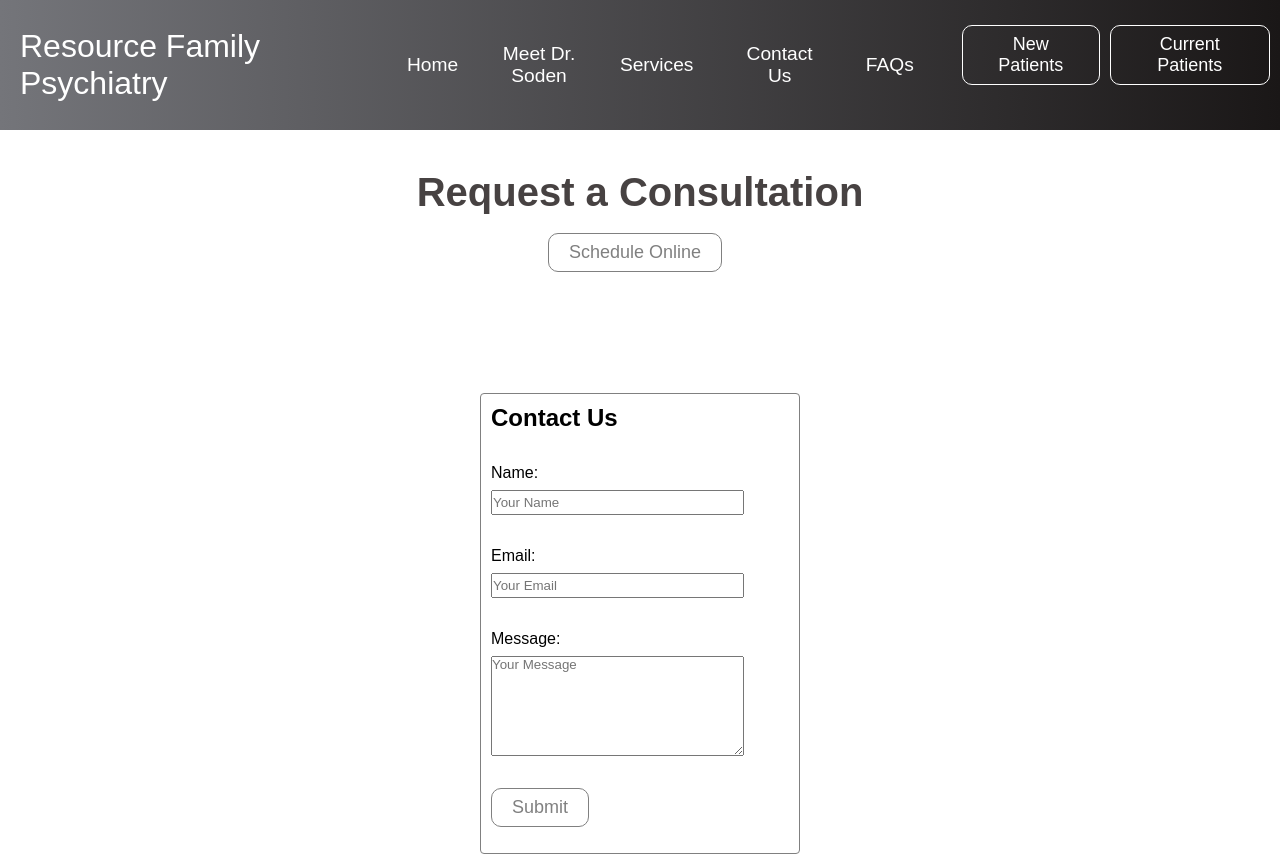
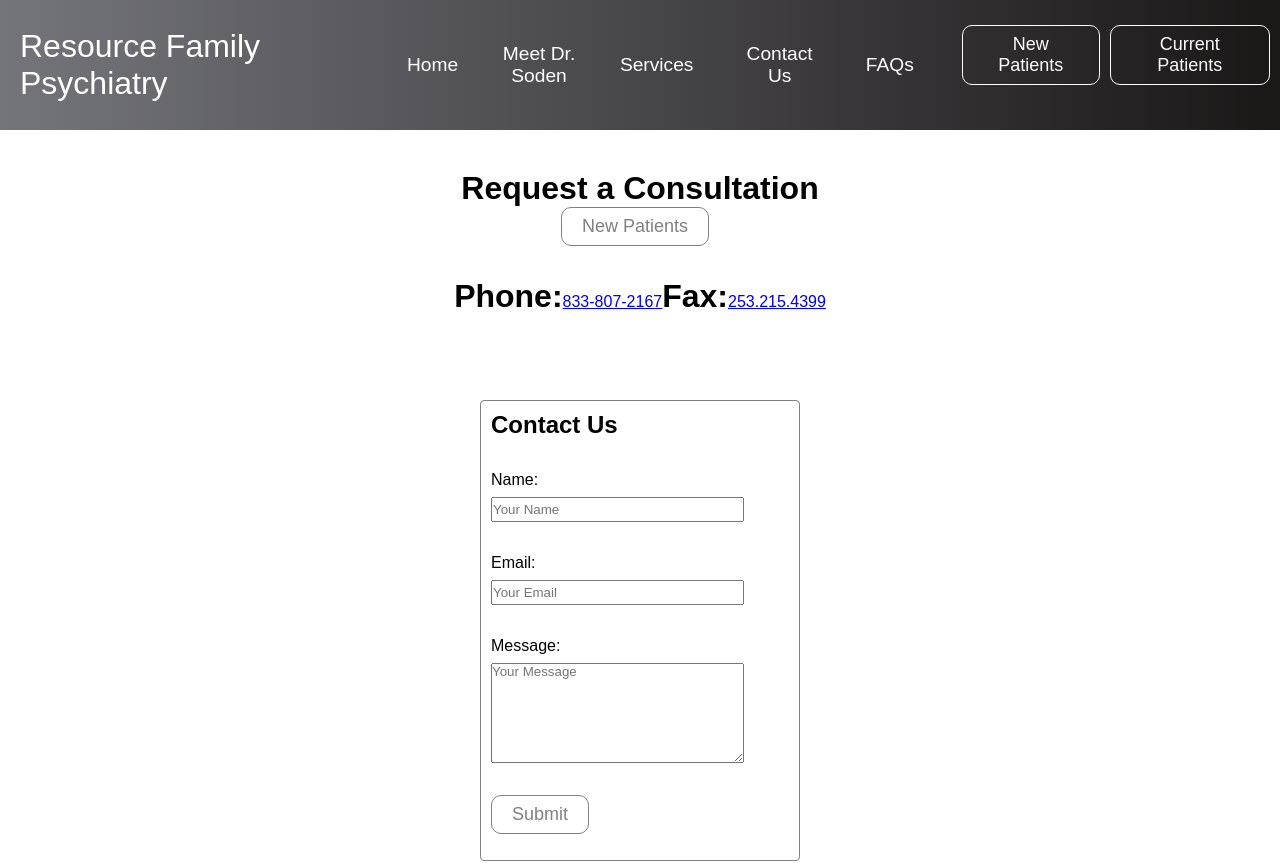
Before and after one commit to slcsta/resource-psych, a React (Create React App) app: page /scheduling in a window 1280 px wide. Shown: the top 863 px of the page. Built offline with nearby package versions, Linux system fonts and the light colour scheme.

Commit message:
updated formatting throughout app

```diff
--- a/src/components/Button.js
+++ b/src/components/Button.js
@@ -11,7 +11,7 @@ export const Button = ({children, type, onClick, buttonStyle, buttonSize}) => {
     const checkButtonSize = SIZES.includes(buttonSize) ? buttonSize : SIZES[0];
 
     return (
-        <a href="https://luminello.com/features/patient-client-portal/" target="_blank" rel='noopener noreferrer' className='btn-mobile'>
+        <a href="https://app2.luminello.com/matthewsodenmd/form" target="_blank" rel='noopener noreferrer' className='btn-mobile'>
             <button
                 className={`btn ${checkButtonStyle} ${checkButtonSize}`}
                 onClick={onClick}
--- a/src/components/Navbar.js
+++ b/src/components/Navbar.js
@@ -45,7 +45,7 @@ function Navbar() {
                             <Link to='/scheduling' className='nav-links' onClick={closeMobileMenu}>Contact Us</Link></li>
                         <li className='nav-item'>
                             <Link to='/faqs' className='nav-links' onClick={closeMobileMenu}>FAQs</Link></li>
-                        <li><a href="https://luminello.com/features/patient-client-portal/" target="_blank" rel="noopener noreferrer"  className='nav-links-mobile' onClick={closeMobileMenu}>New Patients</a></li>
+                        <li><a href="https://app2.luminello.com/matthewsodenmd/form" target="_blank" rel="noopener noreferrer"  className='nav-links-mobile' onClick={closeMobileMenu}>New Patients</a></li>
                         <li><a href="https://app2.luminello.com/auth/login" target="_blank" rel='noopener noreferrer' className='nav-links-mobile' onClick={closeMobileMenu}>Current Patients</a></li>
                     </ul>
                     {button && <Button buttonStyle='btn--outline'>New Patients</Button>}
--- a/src/components/SchedulingSection.css
+++ b/src/components/SchedulingSection.css
@@ -7,14 +7,25 @@
     flex-direction: column;
     justify-content: center;
     align-items: center;
-    /* box-shadow: inset 0 0 0 1000px rgba(0, 0, 0, 0.2); */
+    box-shadow: insert 0 0 0 1000px rgba(0, 0, 0, 0.2);
     object-fit: contain;
 }
 
-.scheduling-container > h1 {
-    color: #474242;
-    font-size: 40px;
-    /* margin-top: -20px; */
+#contact-container {
+    padding-top: 2rem;
+    align-items: center;
+}
+
+#contact-container h1 {
+    display: inline;
+
+}
+
+#contact-container p {
+    display: inline;
+    font-size: 16px;
+    line-height: 28px;
+    color: #474242
 }
 
 .scheduling-container .btn--outline {
--- a/src/components/SchedulingSection.js
+++ b/src/components/SchedulingSection.js
@@ -9,9 +9,14 @@ function SchedulingSection() {
     return (
         <>
             <div className='scheduling-container'>
-                <h1>Request a Consultation</h1><br></br>
-                    <Button buttonStyle='btn--outline'>Schedule Online</Button><br></br><br></br>
-
+                <h1>Request a Consultation</h1>
+                    <Button buttonStyle='btn--outline'>New Patients</Button>
+                    <div id='contact-container'>
+                        <h1>Phone:</h1>
+                            <a href="tel:833-807-2167">833-807-2167</a>
+                        <h1>Fax:</h1>
+                            <a href="fax:253-215-4399">253.215.4399</a>
+                    </div>
                     <ContactForm />
             </div>
         </>
```
